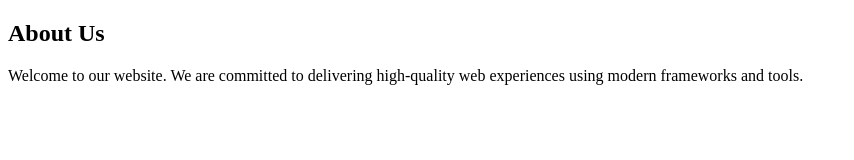
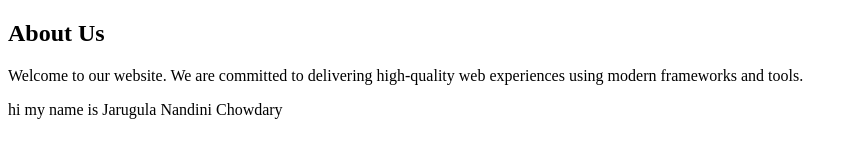
Before and after one commit to nandinij18/FEDF-SEC-10, a plain HTML site: page index.html in a window 1280 px wide. Shown: the whole page, without its empty margins (0-854 px from the left). Drawn offline with Linux system fonts and the light colour scheme.

Commit message:
added about section

```diff
--- a/index.html
+++ b/index.html
@@ -4,5 +4,6 @@
 <h2>About Us</h2>
 <p>Welcome to our website. We are committed to delivering high-quality web
 experiences using modern frameworks and tools.</p>
+<p> hi my name is Jarugula Nandini Chowdary </p>
 </body>
 </html>
```
